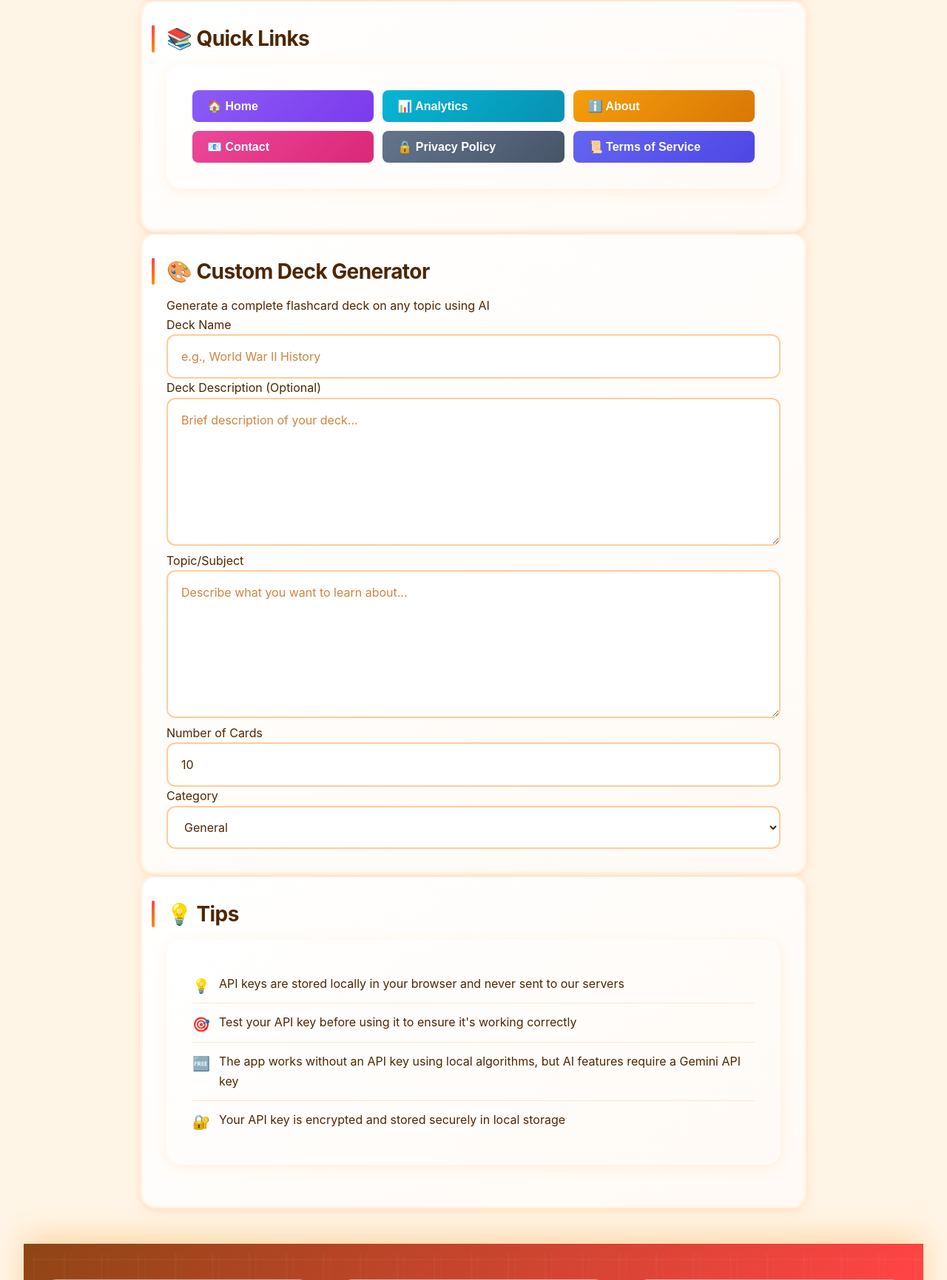
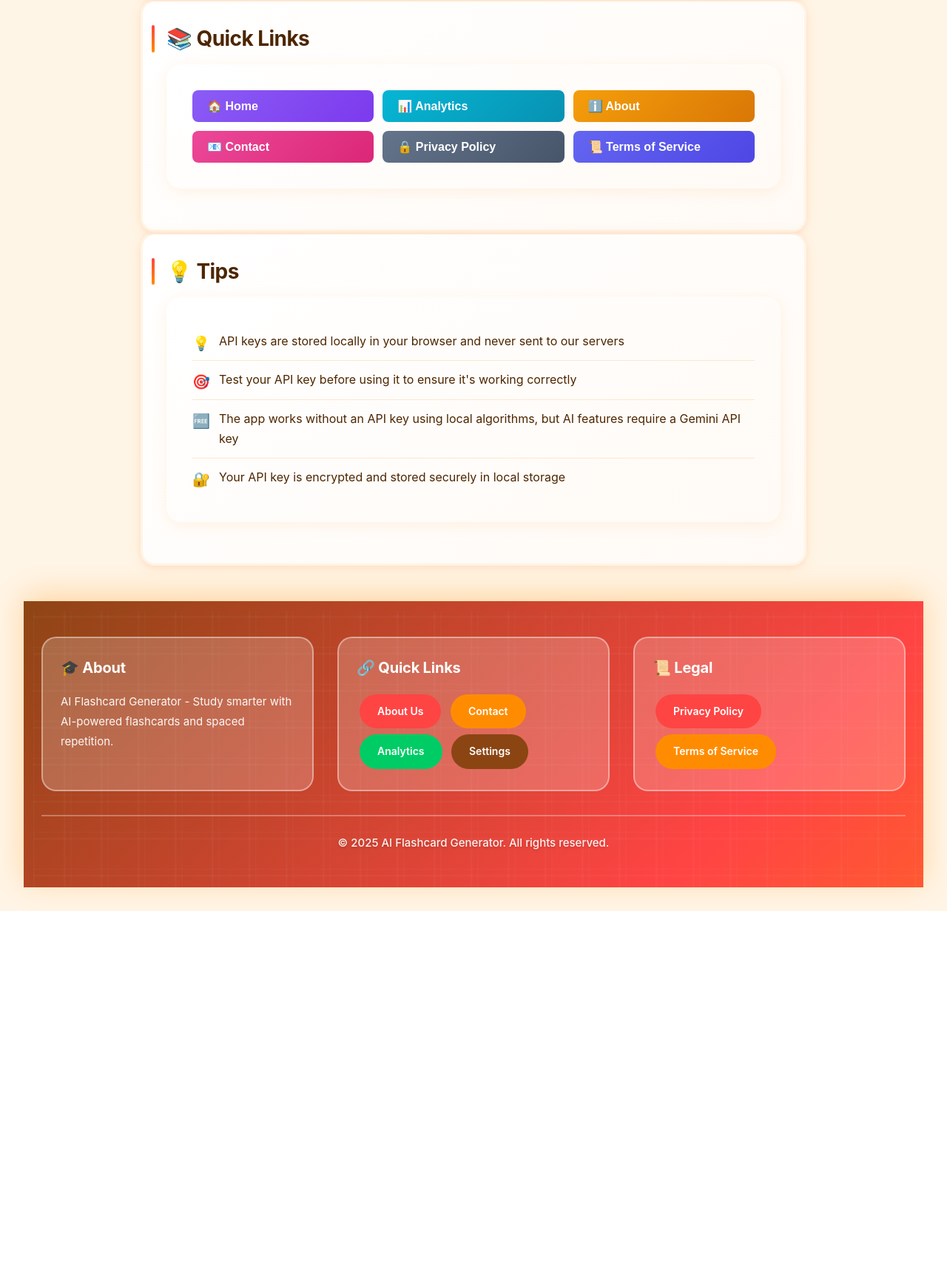
Before and after one commit to julisunkan/bundle, a Flask app: page /settings in a window 1280 px wide. Shown: the part 701-2432 px from the top of the page at 74% size. After the commit the page ends 1933 px from the top, so only its background shows below. Run offline with Flask 3, Linux system fonts and the light colour scheme.

Commit message:
Assistant checkpoint: Remove Custom Deck Generator section
Assistant generated file changes:
- templates/settings.html: Remove Custom Deck Generator section

---

User prompt:

Remove  Custom Deck Generator from the /settings page

Replit-Commit-Author: Assistant
Replit-Commit-Session-Id: 3e690894-c12f-4d51-bf58-559db499e812
Replit-Commit-Event-Id: 622604d1-0fe2-4759-a01c-d30721ca3162

```diff
--- a/templates/settings.html
+++ b/templates/settings.html
@@ -332,53 +332,6 @@
             </section>
 
             <section class="settings-section">
-                <h2 style="font-size: 1.75rem; color: var(--text); font-weight: 700; margin-bottom: 1rem;">🎨 Custom Deck Generator</h2>
-                <p>Generate a complete flashcard deck on any topic using AI</p>
-
-                <div class="form-group">
-                    <label for="genDeckName">Deck Name</label>
-                    <input type="text" id="genDeckName" placeholder="e.g., World War II History" class="form-input">
-                </div>
-
-                <div class="form-group">
-                    <label for="genDeckDescription">Deck Description (Optional)</label>
-                    <textarea id="genDeckDescription" rows="2" placeholder="Brief description of your deck..." class="form-input"></textarea>
-                </div>
-
-                <div class="form-group">
-                    <label for="genTopic">Topic/Subject</label>
-                    <textarea id="genTopic" rows="4" placeholder="Describe what you want to learn about..." class="form-input"></textarea>
-                </div>
-
-                <div class="form-group">
-                    <label for="genNumCards">Number of Cards</label>
-                    <input type="number" id="genNumCards" value="10" min="5" max="50" class="form-input">
-                </div>
-
-                <div class="form-group">
-                    <label for="genCategory">Category</label>
-                    <select id="genCategory" class="form-input">
-                        <option value="General">General</option>
-                        <option value="Science">Science</option>
-                        <option value="History">History</option>
-                        <option value="Mathematics">Mathematics</option>
-                        <option value="Literature">Literature</option>
-                        <option value="Computer Science">Computer Science</option>
-                        <option value="Psychology">Psychology</option>
-                        <option value="Chemistry">Chemistry</option>
-                        <option value="Philosophy">Philosophy</option>
-                        <option value="Biology">Biology</option>
-                        <option value="Art & Design">Art & Design</option>
-                        <option value="Medicine">Medicine</option>
-                        <option value="Geography">Geography</option>
-                        <option value="Architecture">Architecture</option>
-                        <option value="Economics">Economics</option>
-                        <option value="Military">Military</option>
-                    </select>
-                </div>
-            </section>
-
-            <section class="settings-section">
                 <h2 style="font-size: 1.75rem; color: var(--text); font-weight: 700; margin-bottom: 1rem;">💡 Tips</h2>
                 <div class="settings-card">
                     <ul class="settings-tips" style="list-style: none; padding: 0; margin: 0;">
```
